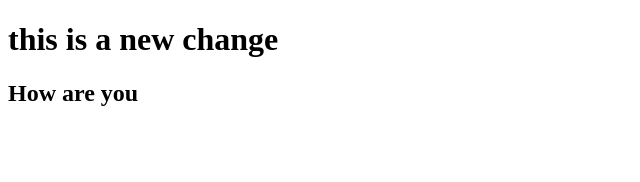
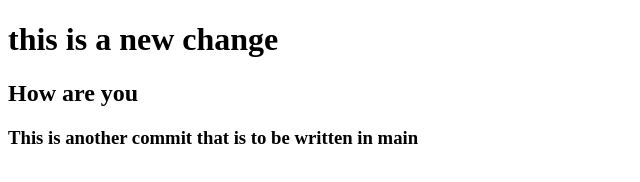
Before and after one commit to Goofyaasdeveloper/work, a plain HTML site: page index.html in a window 1280 px wide. Shown: the whole page, without its empty margins (0-640 px from the left). Drawn offline with Linux system fonts and the light colour scheme.

Commit message:
Maybe the second  commit being made

```diff
--- a/index.html
+++ b/index.html
@@ -8,6 +8,6 @@
 <body>
     <h1>this is a new change </h1>
     <h2>How are you</h2>
-    <h3></h3>
+    <h3>This is another commit that is to be written in main</h3>
 </body>
 </html>
```
